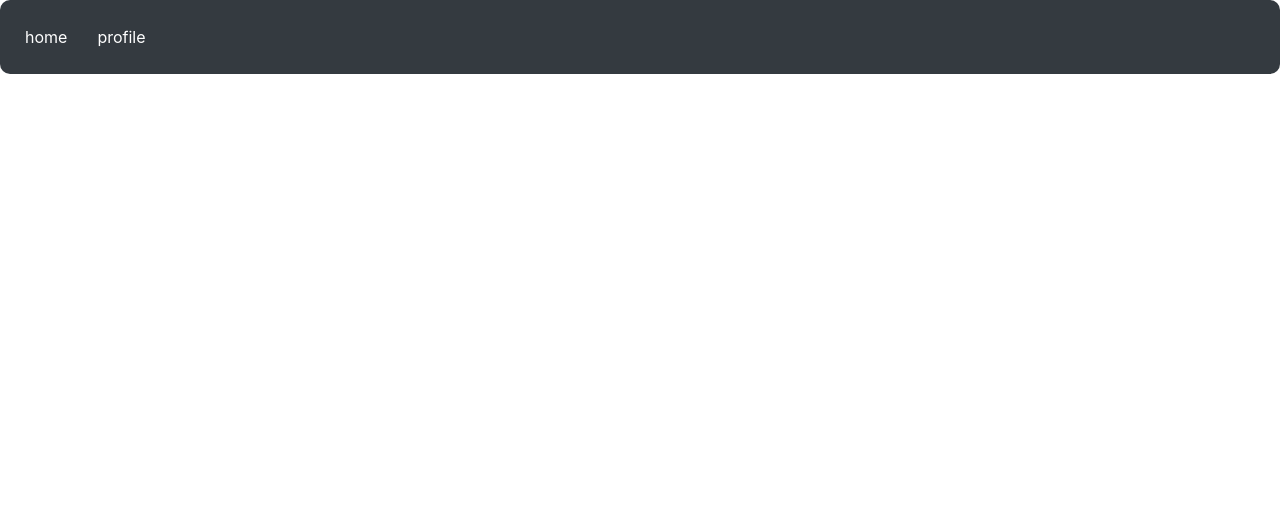
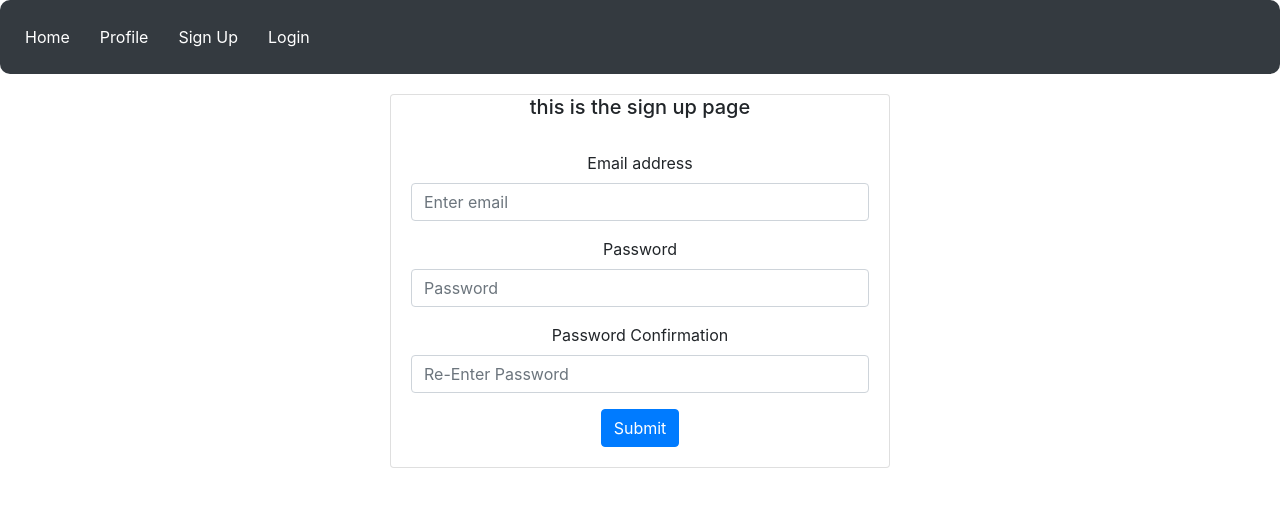
Before and after one commit to idomand/twitter_clone, a React (Create React App) app: page /signUp in a window 1280 px wide. Shown: the top 506 px of the page. Built offline with nearby package versions, Linux system fonts and the light colour scheme; no server answers.

Commit message:
milestone 6: signUp,logIn and logOut - working

```diff
--- a/src/App.css
+++ b/src/App.css
@@ -2,7 +2,7 @@
   text-align: center;
 }
 
-.App-logo {
+/* .App-logo {
   height: 40vmin;
   pointer-events: none;
 }
@@ -35,4 +35,4 @@
   to {
     transform: rotate(360deg);
   }
-}
+} */
--- a/src/App.js
+++ b/src/App.js
@@ -2,18 +2,15 @@ import "bootstrap/dist/css/bootstrap.min.css";
 import "./App.css";
 import MyRouter from "./myComponents/MyRouter";
 
+import { AuthProvider } from "./lip/AuthContext";
 
-
-
-// =====================
-// =====================
-// =====================
-// =====================
 function App() {
   return (
-    <div className="App">
-      <MyRouter />
-    </div>
+    <AuthProvider>
+      <div className="App">
+        <MyRouter />
+      </div>
+    </AuthProvider>
   );
 }
 
--- a/src/fireBase.js
+++ b/src/fireBase.js
@@ -1,6 +1,6 @@
 import firebase from "firebase/app";
 import "firebase/firestore";
-
+import "firebase/auth";
 
 var firebaseConfig = {
   apiKey: "AIzaSyDiCexTi7CSoIG3UzBR-88NYMpQMYQ9Pj0",
@@ -13,5 +13,7 @@ var firebaseConfig = {
   appId: "1:28358221776:web:11d06f2745e5b803bf63d5",
   measurementId: "G-LZJNQF9W5C",
 };
+
 export const fireStoreApp = firebase.initializeApp(firebaseConfig);
+export const auth = fireStoreApp.auth();
 export default firebase;
--- a/src/index.css
+++ b/src/index.css
@@ -19,6 +19,14 @@ code {
   border-radius: 10px;
   margin-bottom: 20px;
   padding: 10px;
+  color: white;
+  align-self: center;
+}
+.navBar > p {
+  align-self: center;
+  margin: 0 0 0 30px;
+  border: white 1px solid;
+  padding: 3px;
 }
 
 .navBar > a {
@@ -176,3 +184,8 @@ code {
   display: flex;
   justify-content: flex-end;
 }
+
+.my-form {
+  max-width: 500px;
+  margin: auto;
+}
--- /dev/null
+++ b/src/lip/AuthContext.jsx
@@ -0,0 +1,42 @@
+import React, { useContext, useState, useEffect } from "react";
+import { auth } from "../fireBase";
+const AuthContext = React.createContext();
+
+export const useAuth = () => {
+  return useContext(AuthContext);
+};
+// ======
+export function AuthProvider({ children }) {
+  const [currentUser, setCurrentUser] = useState("");
+
+  useEffect(() => {
+    const unsubscribe = auth.onAuthStateChanged((user) => {
+      setCurrentUser(user);
+    });
+
+    return unsubscribe;
+  }, []);
+
+  const signUp = (email, password) => {
+    console.log("this is the signUp function");
+    return auth.createUserWithEmailAndPassword(email, password);
+  };
+
+  const logIn = (email, password) => {
+    console.log("this is the logIn function");
+    return auth.signInWithEmailAndPassword(email, password);
+  };
+
+  const logOut = () => {
+    console.log("this is log out func");
+    return auth.signOut();
+  };
+
+  const value = {
+    currentUser,
+    signUp,
+    logIn,
+    logOut,
+  };
+  return <AuthContext.Provider value={value}>{children}</AuthContext.Provider>;
+}
--- /dev/null
+++ b/src/myComponents/Login.jsx
@@ -0,0 +1,77 @@
+// import auth from "../fireBase";
+import React, { useState } from "react";
+import { Form, Button, Card, Alert } from "react-bootstrap";
+import { useAuth } from "../lip/AuthContext";
+import { useHistory } from "react-router-dom";
+//   ========
+
+//   ========
+
+export default function Login() {
+  const [email, setEmail] = useState("");
+  const [password, setPassword] = useState("");
+  const [passwordConfirmation, setPasswordConfirmation] = useState("");
+  const [error, setError] = useState("");
+  const [isLoading, setIsLoading] = useState(false);
+  const { logIn } = useAuth();
+  const history = useHistory();
+  //   ========
+
+  //   ========
+  const onSubmitForm = async (event) => {
+    event.preventDefault();
+    setIsLoading(true);
+    try {
+      await logIn(email, password);
+      history.push("/");
+    } catch {
+      setError("can't log in");
+    }
+    setIsLoading(false);
+  };
+
+  return (
+    <>
+      <Card className="my-form">
+        <Card.Title>this is the log in page</Card.Title>
+        <Card.Body>
+          {error && <Alert variant="danger">{error}</Alert>}
+          <Form
+            onSubmit={(event) => {
+              onSubmitForm(event);
+            }}
+          >
+            <Form.Group controlId="formBasicEmail">
+              <Form.Label>Email address</Form.Label>
+              <Form.Control
+                type="email"
+                placeholder="Enter email"
+                value={email}
+                required
+                onChange={(event) => {
+                  setEmail(event.target.value);
+                }}
+              />
+              <Form.Text className="text-muted"></Form.Text>
+            </Form.Group>
+            <Form.Group controlId="formBasicPassword">
+              <Form.Label>Password</Form.Label>
+              <Form.Control
+                type="password"
+                placeholder="Password"
+                required
+                value={password}
+                onChange={(event) => {
+                  setPassword(event.target.value);
+                }}
+              />
+            </Form.Group>
+            <Button variant="primary" type="submit" disabled={isLoading}>
+              LogIn
+            </Button>
+          </Form>
+        </Card.Body>
+      </Card>
+    </>
+  );
+}
--- a/src/myComponents/Main.jsx
+++ b/src/myComponents/Main.jsx
@@ -28,7 +28,7 @@ export default function Main() {
     setInterval(() => {
       fetchTweets();
       setIsLoading(false);
-    }, 5000);
+    }, 2000);
   }, []);
 
   let loader;
--- a/src/myComponents/MyRouter.jsx
+++ b/src/myComponents/MyRouter.jsx
@@ -1,15 +1,31 @@
 import React from "react";
 import { BrowserRouter as Router, Switch, Route, Link } from "react-router-dom";
+import Login from "./Login";
 import Main from "./Main";
 import ProfilePage from "./ProfilePage";
-
+import SignUp from "./SignUp";
+import { useAuth } from "../lip/AuthContext";
+import { Button } from "react-bootstrap";
 export default function MyRouter() {
+  const { currentUser, logOut } = useAuth();
+  const handleLogOut = async () => {
+    console.log("on log out func");
+    await logOut();
+  };
   return (
     <>
       <Router>
         <div className="navBar">
-          <Link to="/">home</Link>
-          <Link to="/profilePage">profile</Link>
+          <Link to="/">Home</Link>
+          <Link to="/profilePage">Profile</Link>
+          <Link to="/signUp">Sign Up</Link>
+          <Link to="/login">Login</Link>
+          {currentUser && (
+            <Button variant="link" onClick={handleLogOut}>
+              log out
+            </Button>
+          )}
+          {currentUser && <p> "hello " + {currentUser.email}</p>}
         </div>
         <Switch>
           <Route exact path="/">
@@ -18,6 +34,12 @@ export default function MyRouter() {
           <Route exact path="/profilePage">
             <ProfilePage />
           </Route>
+          <Route exact path="/signUp">
+            <SignUp />
+          </Route>
+          <Route exact path="/login">
+            <Login />
+          </Route>
         </Switch>
       </Router>
     </>
--- /dev/null
+++ b/src/myComponents/SignUp.jsx
@@ -0,0 +1,92 @@
+// import auth from "../fireBase";
+import React, { useState } from "react";
+import { Form, Button, Card, Alert } from "react-bootstrap";
+import { useAuth } from "../lip/AuthContext";
+//   ========
+
+//   ========
+
+export default function SignUp() {
+  const [email, setEmail] = useState("");
+  const [password, setPassword] = useState("");
+  const [passwordConfirmation, setPasswordConfirmation] = useState("");
+  const [error, setError] = useState("");
+  const [isLoading, setIsLoading] = useState(false);
+  const { signUp, currentUser } = useAuth();
+  //   ========
+  // console.log("useAuth :>> ", useAuth);
+  //   ========
+  const onSubmitForm = async (event) => {
+    event.preventDefault();
+    setIsLoading(true);
+
+    if (password !== passwordConfirmation) {
+      return setError("passwords don't match");
+    }
+    try {
+      console.log("email :>> ", email);
+      console.log("password :>> ", password);
+      await signUp(email, password);
+    } catch {
+      setError("can't sign up");
+    }
+    setIsLoading(false);
+  };
+
+  return (
+    <>
+      <Card className="my-form">
+        <Card.Title>this is the sign up page</Card.Title>
+        <Card.Body>
+          {error && <Alert variant="danger">{error}</Alert>}
+          <Form
+            onSubmit={(event) => {
+              onSubmitForm(event);
+            }}
+          >
+            <Form.Group controlId="formBasicEmail">
+              <Form.Label>Email address</Form.Label>
+              <Form.Control
+                type="email"
+                placeholder="Enter email"
+                value={email}
+                required
+                onChange={(event) => {
+                  setEmail(event.target.value);
+                }}
+              />
+              <Form.Text className="text-muted"></Form.Text>
+            </Form.Group>
+            <Form.Group controlId="formBasicPassword">
+              <Form.Label>Password</Form.Label>
+              <Form.Control
+                type="password"
+                placeholder="Password"
+                required
+                value={password}
+                onChange={(event) => {
+                  setPassword(event.target.value);
+                }}
+              />
+            </Form.Group>
+            <Form.Group controlId="formBasicPasswordConfirmation">
+              <Form.Label>Password Confirmation</Form.Label>
+              <Form.Control
+                type="password"
+                placeholder="Re-Enter Password"
+                required
+                value={passwordConfirmation}
+                onChange={(event) => {
+                  setPasswordConfirmation(event.target.value);
+                }}
+              />
+            </Form.Group>
+            <Button variant="primary" type="submit" disabled={isLoading}>
+              Submit
+            </Button>
+          </Form>
+        </Card.Body>
+      </Card>
+    </>
+  );
+}
--- a/src/myComponents/TweetsList.jsx
+++ b/src/myComponents/TweetsList.jsx
@@ -8,10 +8,9 @@ export default function TweetsList() {
   TweetListWithContext.forEach((element) => {
     myArray.push([element, element.date]);
   });
-  console.log("myArray :>> ", myArray);
 
   myArray.sort((a, b) => {
-    return b[1] - a[1];
+    return a[1] - b[1];
   });
 
   const results = myArray.map((element) => {
```
Also changed, not shown: 1 other file (tests, documents, lock files or other folders).
